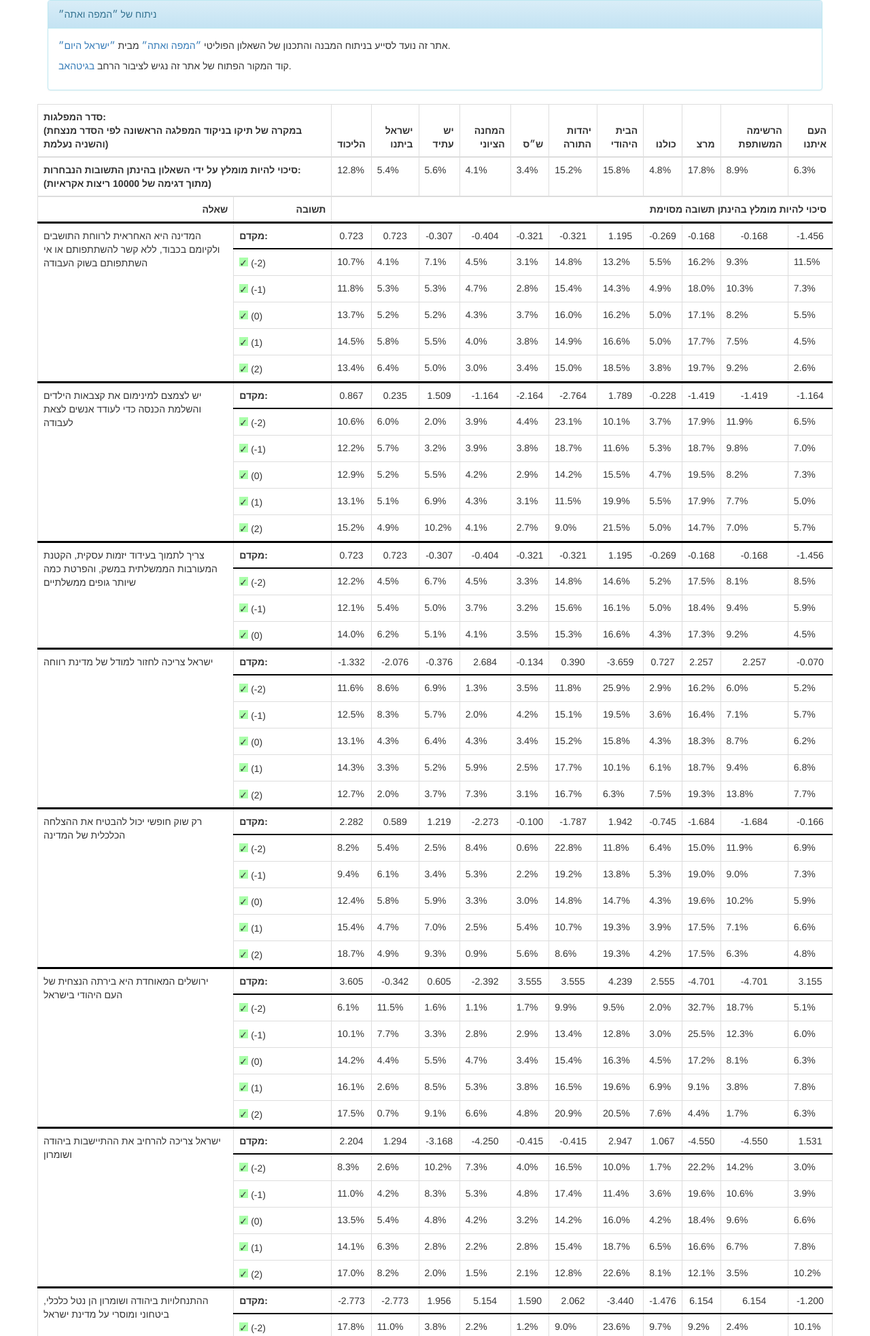
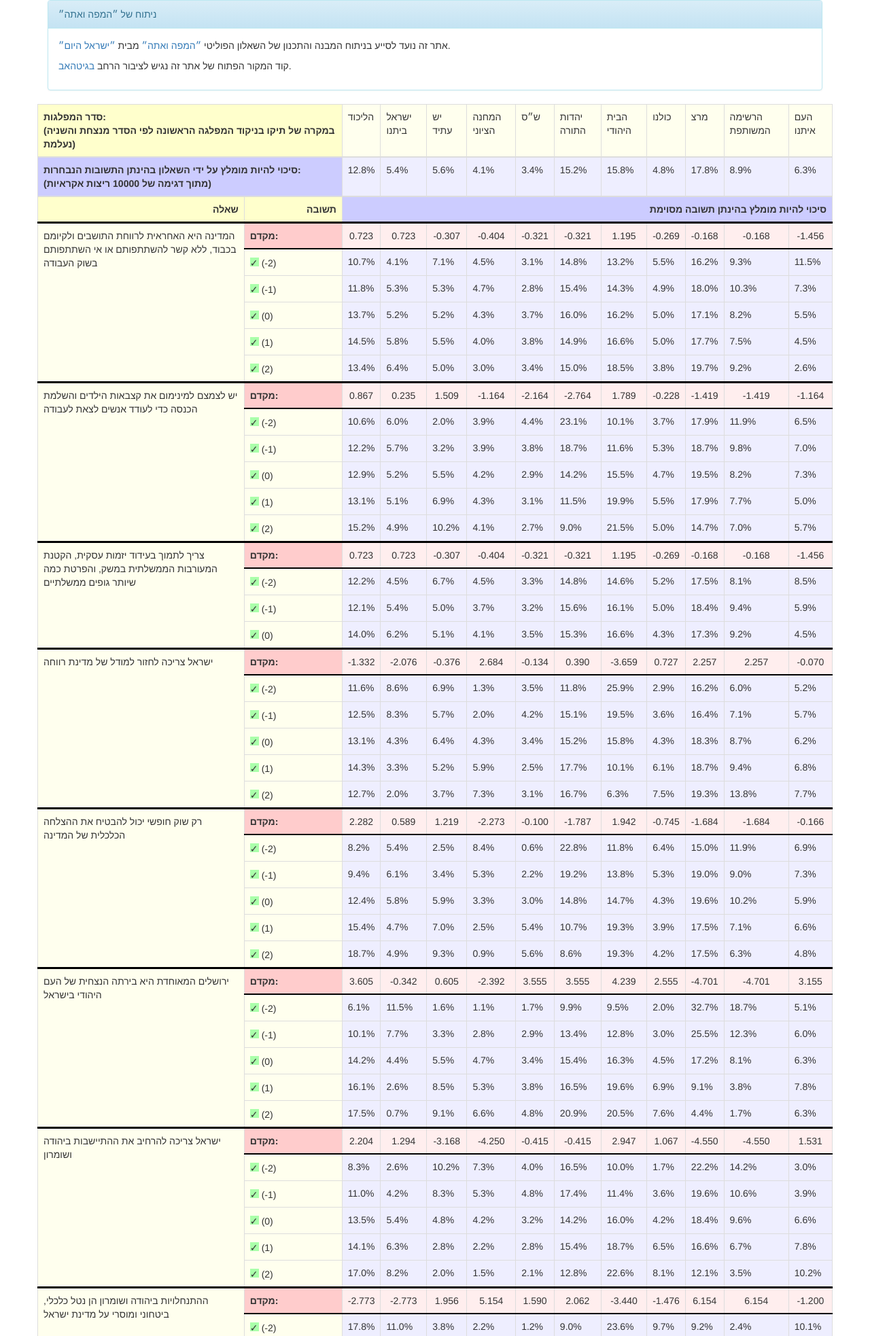
Before and after one commit to yairchu/hayom_map_re, a Django app: page / in a window 1280 px wide. Shown: the top 1966 px of the page at 68% size. Run offline with Django 3.2, Linux system fonts and the light colour scheme; data comes from the database, SQL or seed files in the repository; some libraries are stand-ins or nearby versions.

Commit message:
color coding

```diff
--- a/hayom/templates/hayom/home.html
+++ b/hayom/templates/hayom/home.html
@@ -25,6 +25,24 @@
     }
     .answer-invalid {
       color: #888;
+    }
+    .sim-results {
+      background-color: #eef;
+    }
+    th.sim-results {
+      background-color: #ccf;
+    }
+    .matrix {
+      background-color: #fee;
+    }
+    th.matrix {
+      background-color: #fcc;
+    }
+    .src-text {
+      background-color: #ffe;
+    }
+    th.src-text {
+      background-color: #ffc;
     }
     .answer {
       width: 144px;
@@ -86,29 +104,37 @@
         <table class="table table-bordered">
           <thead>
             <tr>
-              <th colspan=2 style="text-align: left;">
+              <th colspan=2 style="text-align: left;" class="src-text">
                 {% trans "סדר המפלגות" %}:
                 <br />
                 ({% trans "במקרה של תיקו בניקוד המפלגה הראשונה לפי הסדר מנצחת והשניה נעלמת" %})
               </th>
               {% for party in parties %}
-                <th>{{ party.name }}</th>
+                <td class="src-text">
+                  {{ party.name }}
+                </td>
               {% endfor %}
             </tr>
             <tr>
-              <th colspan=2 style="text-align: left;">
+              <th colspan=2 style="text-align: left;" class="sim-results">
                 {% trans "סיכוי להיות מומלץ על ידי השאלון בהינתן התשובות הנבחרות" %}:
                 <br />
                 ({% trans "מתוך דגימה של" %} {{num_runs}} {% trans "ריצות אקראיות" %})
               </th>
               {% for party in parties %}
-                <td>{{ party.percent }}%</td>
+                <td class="sim-results">
+                  {{ party.percent }}%
+                </td>
               {% endfor %}
             </tr>
             <tr>
-              <th>{% trans "שאלה" %}</th>
-              <th>{% trans "תשובה" %}</th>
-              <th colspan={{num_parties}}>
+              <th class="src-text">
+                {% trans "שאלה" %}
+              </th>
+              <th class="src-text">
+                {% trans "תשובה" %}
+              </th>
+              <th colspan={{num_parties}} class="sim-results">
                 {% trans "סיכוי להיות מומלץ בהינתן תשובה מסוימת" %}
               </th>
             </tr>
@@ -116,24 +142,28 @@
           <tbody>
             {% for question in questions %}
               <tr style="border-top: 3px solid black; border-bottom: 2px solid black;">
-                <td rowspan={{question.num_rows}}>
+                <td rowspan={{question.num_rows}} class="src-text">
                   {{ question.title }}
                 </td>
-                <th style="text-align: left;">{% trans "מקדם" %}:</th>
+                <th style="text-align: left;" class="matrix">
+                  {% trans "מקדם" %}:
+                </th>
                 {% for v in question.vector %}
-                  <td dir="ltr" style="text-align: center;">{{v}}</td>
+                  <td dir="ltr" style="text-align: center;" class="matrix">
+                    {{v}}
+                  </td>
                 {% endfor %}
               </tr>
               {% for answer in question.answers %}
                 <tr>
                   {% if answer.used %}
-                    <td class="answer">
+                    <td class="answer src-text">
                       <input type="checkbox" name="{{question.code}}N{{answer.val}}" />
                       {{ answer.name }}
                       <span dir="ltr">({{ answer.val }})</span>
                     </td>
                     {% for pct in answer.party_percents %}
-                      <td>
+                      <td class="sim-results">
                         {{pct}}%
                       </td>
                     {% endfor %}
```
